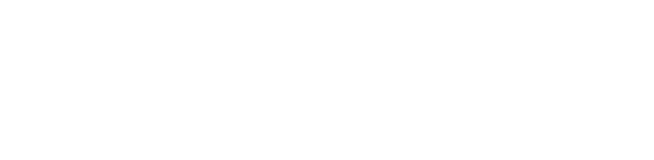
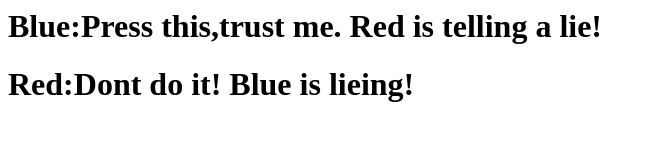
Before and after one commit to OwnerOfIanysgaming/FreeForzaHorizon5Cars, a plain HTML site: page index.html in a window 1280 px wide. Shown: the whole page, without its empty margins (0-654 px from the left). Drawn offline with Linux system fonts and the light colour scheme.

Commit message:
Update index.html

```diff
--- a/index.html
+++ b/index.html
@@ -1 +1,3 @@
+<h1>Blue:Press this,trust me. Red is telling a lie!</h1>
+<h1>Red:Dont do it! Blue is lieing!</h1>
 <a href="http://tinyurl.com/nothinghere12"></a>
```
